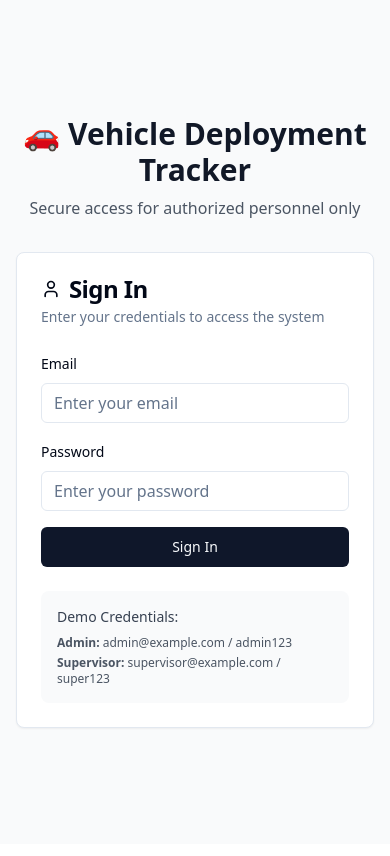
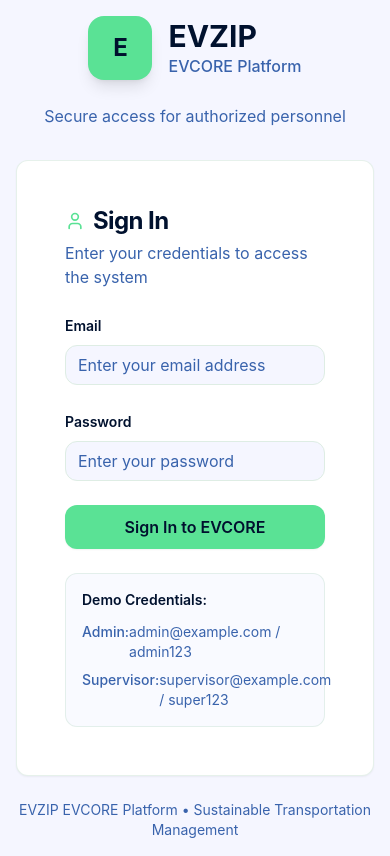
Before and after one commit to vishnuvardan2004/EVcore, a React (Vite) app: page /global-reports in a window 390 px wide. Built offline with nearby package versions, Linux system fonts and the light colour scheme.

Commit message:
Refactor: Apply EVZIP visual theme
Update the application's visual theme to match the EVZIP website's look and feel, including color palette, typography, button styles, card designs, navbar/sidebar styling, branding, background/contrast, and responsiveness, ensuring consistency across all pages.

```diff
--- a/src/components/MainLayout.tsx
+++ b/src/components/MainLayout.tsx
@@ -9,16 +9,22 @@ interface MainLayoutProps {
 export const MainLayout: React.FC<MainLayoutProps> = ({ children }) => {
   return (
     <div className="flex-1 flex flex-col">
-      {/* Header with sidebar trigger */}
-      <header className="h-12 flex items-center border-b bg-white px-4">
-        <SidebarTrigger className="h-8 w-8" />
-        <div className="ml-4">
-          <span className="text-lg font-semibold text-gray-900">EVCORE Platform</span>
+      {/* Header with EVZIP theme */}
+      <header className="evzip-navbar h-16 flex items-center px-6 shadow-sm">
+        <SidebarTrigger className="h-8 w-8 text-primary-foreground hover:bg-primary-foreground/10" />
+        <div className="ml-6 flex items-center gap-3">
+          <div className="w-8 h-8 bg-accent rounded-lg flex items-center justify-center">
+            <span className="text-sm font-bold text-accent-foreground">E</span>
+          </div>
+          <div>
+            <span className="text-lg font-bold text-primary-foreground">EVZIP</span>
+            <span className="text-sm text-primary-foreground/70 ml-2">Internal Platform</span>
+          </div>
         </div>
       </header>
 
-      {/* Main content */}
-      <main className="flex-1 overflow-auto">
+      {/* Main content with EVZIP background */}
+      <main className="flex-1 overflow-auto bg-background">
         {children}
       </main>
     </div>
--- a/src/components/NavigationSidebar.tsx
+++ b/src/components/NavigationSidebar.tsx
@@ -27,40 +27,40 @@ import { Button } from '@/components/ui/button';
 
 const menuItems = [
   {
-    title: "🏠 Home",
+    title: "Dashboard",
     url: "/",
     icon: Home,
-    description: "EVCORE Dashboard"
+    description: "EVCORE Home"
   },
   {
-    title: "Smart Widgets Dashboard",
+    title: "Smart Widgets",
     url: "/smart-widgets",
     icon: BarChart,
-    description: "Real-time metrics and widgets"
+    description: "Real-time metrics"
   },
   {
     title: "Global Reports",
     url: "/global-reports",
     icon: FileText,
-    description: "Export and view platform reports"
+    description: "Platform reports"
   },
   {
-    title: "Admin Module Toggle",
+    title: "Admin Settings",
     url: "/admin-toggle",
     icon: Settings,
-    description: "Enable/disable platform modules"
+    description: "Module management"
   },
   {
-    title: "Language Selector",
+    title: "Language",
     url: "/language",
     icon: Globe,
-    description: "Choose your language"
+    description: "Language settings"
   },
   {
     title: "Audit Logs",
     url: "/audit-logs",
     icon: FileCheck,
-    description: "View system activity logs"
+    description: "System activity"
   }
 ];
 
@@ -70,7 +70,6 @@ export const NavigationSidebar: React.FC = () => {
   const { user, logout } = useAuth();
 
   const handleLinkClick = () => {
-    // Auto-collapse sidebar on mobile after link click
     setOpenMobile(false);
   };
 
@@ -80,16 +79,31 @@ export const NavigationSidebar: React.FC = () => {
   };
 
   return (
-    <Sidebar className="border-r">
+    <Sidebar className="border-r border-sidebar-border bg-sidebar">
       <SidebarHeader>
-        <div className="px-4 py-3">
-          <h2 className="text-lg font-semibold text-sidebar-foreground">
-            🌐 EVCORE Platform
-          </h2>
+        <div className="px-4 py-6">
+          <div className="flex items-center gap-3 mb-4">
+            <div className="w-10 h-10 bg-sidebar-accent rounded-xl flex items-center justify-center">
+              <span className="text-xl font-bold text-sidebar-accent-foreground">E</span>
+            </div>
+            <div>
+              <h2 className="text-xl font-bold text-sidebar-foreground">
+                EVZIP
+              </h2>
+              <p className="text-sm text-sidebar-foreground/70">
+                EVCORE Platform
+              </p>
+            </div>
+          </div>
           {user && (
-            <p className="text-sm text-sidebar-foreground/70 mt-1">
-              Logged in as: {user.role === 'admin' ? 'Admin' : 'Supervisor'}
-            </p>
+            <div className="bg-sidebar-accent/10 rounded-lg p-3">
+              <p className="text-sm font-medium text-sidebar-foreground">
+                {user.role === 'admin' ? 'Administrator' : 'Supervisor'}
+              </p>
+              <p className="text-xs text-sidebar-foreground/60">
+                Access Level: {user.role}
+              </p>
+            </div>
           )}
         </div>
       </SidebarHeader>
@@ -103,16 +117,17 @@ export const NavigationSidebar: React.FC = () => {
                   <SidebarMenuButton
                     asChild
                     isActive={location.pathname === item.url}
+                    className="mx-2"
                   >
                     <Link
                       to={item.url}
                       onClick={handleLinkClick}
-                      className="flex items-center gap-3 px-3 py-2 rounded-lg transition-colors"
+                      className={`evzip-sidebar-item ${location.pathname === item.url ? 'active' : ''}`}
                     >
                       <item.icon className="w-5 h-5" />
                       <div className="flex flex-col">
                         <span className="font-medium">{item.title}</span>
-                        <span className="text-xs text-sidebar-foreground/70">
+                        <span className="text-xs opacity-70">
                           {item.description}
                         </span>
                       </div>
@@ -126,14 +141,14 @@ export const NavigationSidebar: React.FC = () => {
       </SidebarContent>
 
       <SidebarFooter>
-        <div className="p-4 border-t border-sidebar-border">
+        <div className="p-4">
           <Button
             onClick={handleLogout}
             variant="ghost"
-            className="w-full justify-start gap-3 text-red-600 hover:text-red-700 hover:bg-red-50"
+            className="w-full justify-start gap-3 text-red-400 hover:text-red-300 hover:bg-red-500/10 rounded-lg"
           >
             <LogOut className="w-5 h-5" />
-            <span>🔽 Logout</span>
+            <span className="font-medium">Sign Out</span>
           </Button>
         </div>
       </SidebarFooter>
--- a/src/components/ui/button.tsx
+++ b/src/components/ui/button.tsx
@@ -1,3 +1,4 @@
+
 import * as React from "react"
 import { Slot } from "@radix-ui/react-slot"
 import { cva, type VariantProps } from "class-variance-authority"
@@ -5,25 +6,25 @@ import { cva, type VariantProps } from "class-variance-authority"
 import { cn } from "@/lib/utils"
 
 const buttonVariants = cva(
-  "inline-flex items-center justify-center gap-2 whitespace-nowrap rounded-md text-sm font-medium ring-offset-background transition-colors focus-visible:outline-none focus-visible:ring-2 focus-visible:ring-ring focus-visible:ring-offset-2 disabled:pointer-events-none disabled:opacity-50 [&_svg]:pointer-events-none [&_svg]:size-4 [&_svg]:shrink-0",
+  "inline-flex items-center justify-center gap-2 whitespace-nowrap rounded-xl text-sm font-semibold ring-offset-background transition-all duration-200 focus-visible:outline-none focus-visible:ring-2 focus-visible:ring-ring focus-visible:ring-offset-2 disabled:pointer-events-none disabled:opacity-50 hover:scale-105 [&_svg]:pointer-events-none [&_svg]:size-4 [&_svg]:shrink-0",
   {
     variants: {
       variant: {
-        default: "bg-primary text-primary-foreground hover:bg-primary/90",
+        default: "bg-accent text-accent-foreground hover:bg-accent/90 shadow-sm",
         destructive:
-          "bg-destructive text-destructive-foreground hover:bg-destructive/90",
+          "bg-destructive text-destructive-foreground hover:bg-destructive/90 shadow-sm",
         outline:
-          "border border-input bg-background hover:bg-accent hover:text-accent-foreground",
+          "border-2 border-accent bg-background hover:bg-accent hover:text-accent-foreground shadow-sm",
         secondary:
-          "bg-secondary text-secondary-foreground hover:bg-secondary/80",
-        ghost: "hover:bg-accent hover:text-accent-foreground",
-        link: "text-primary underline-offset-4 hover:underline",
+          "bg-primary text-primary-foreground hover:bg-primary/90 shadow-sm",
+        ghost: "hover:bg-accent/10 hover:text-accent-foreground",
+        link: "text-accent underline-offset-4 hover:underline font-medium",
       },
       size: {
-        default: "h-10 px-4 py-2",
-        sm: "h-9 rounded-md px-3",
-        lg: "h-11 rounded-md px-8",
-        icon: "h-10 w-10",
+        default: "h-11 px-6 py-3",
+        sm: "h-9 rounded-lg px-4 text-sm",
+        lg: "h-12 rounded-xl px-8 text-base",
+        icon: "h-11 w-11",
       },
     },
     defaultVariants: {
--- a/src/components/ui/card.tsx
+++ b/src/components/ui/card.tsx
@@ -1,3 +1,4 @@
+
 import * as React from "react"
 
 import { cn } from "@/lib/utils"
@@ -9,7 +10,7 @@ const Card = React.forwardRef<
   <div
     ref={ref}
     className={cn(
-      "rounded-lg border bg-card text-card-foreground shadow-sm",
+      "rounded-xl border border-border/50 bg-card text-card-foreground shadow-sm transition-all duration-200 hover:shadow-md",
       className
     )}
     {...props}
@@ -23,7 +24,7 @@ const CardHeader = React.forwardRef<
 >(({ className, ...props }, ref) => (
   <div
     ref={ref}
-    className={cn("flex flex-col space-y-1.5 p-6", className)}
+    className={cn("flex flex-col space-y-2 p-6", className)}
     {...props}
   />
 ))
@@ -36,7 +37,7 @@ const CardTitle = React.forwardRef<
   <h3
     ref={ref}
     className={cn(
-      "text-2xl font-semibold leading-none tracking-tight",
+      "text-2xl font-bold leading-none tracking-tight text-foreground",
       className
     )}
     {...props}
@@ -50,7 +51,7 @@ const CardDescription = React.forwardRef<
 >(({ className, ...props }, ref) => (
   <p
     ref={ref}
-    className={cn("text-sm text-muted-foreground", className)}
+    className={cn("text-base text-muted-foreground", className)}
     {...props}
   />
 ))
--- a/src/index.css
+++ b/src/index.css
@@ -1,94 +1,89 @@
+
 @tailwind base;
 @tailwind components;
 @tailwind utilities;
 
-/* Definition of the design system. All colors, gradients, fonts, etc should be defined here. */
+/* EVZIP Design System - Colors, gradients, fonts, etc */
 
 @layer base {
   :root {
-    --background: 0 0% 100%;
-    --foreground: 222.2 84% 4.9%;
+    --background: 233 100% 98%; /* Soft Aqua Background #E9FFF8 */
+    --foreground: 218 100% 9%; /* Dark Navy #0C0C2E */
 
     --card: 0 0% 100%;
-    --card-foreground: 222.2 84% 4.9%;
+    --card-foreground: 218 100% 9%;
 
     --popover: 0 0% 100%;
-    --popover-foreground: 222.2 84% 4.9%;
+    --popover-foreground: 218 100% 9%;
 
-    --primary: 222.2 47.4% 11.2%;
-    --primary-foreground: 210 40% 98%;
+    --primary: 218 100% 9%; /* Dark Navy #0C0C2E */
+    --primary-foreground: 0 0% 100%;
 
-    --secondary: 210 40% 96.1%;
-    --secondary-foreground: 222.2 47.4% 11.2%;
+    --secondary: 146 70% 62%; /* EV Green #60D394 */
+    --secondary-foreground: 218 100% 9%;
 
-    --muted: 210 40% 96.1%;
-    --muted-foreground: 215.4 16.3% 46.9%;
+    --muted: 233 100% 96%;
+    --muted-foreground: 218 50% 45%;
 
-    --accent: 210 40% 96.1%;
-    --accent-foreground: 222.2 47.4% 11.2%;
+    --accent: 146 70% 62%; /* EV Green #60D394 */
+    --accent-foreground: 218 100% 9%;
 
     --destructive: 0 84.2% 60.2%;
-    --destructive-foreground: 210 40% 98%;
+    --destructive-foreground: 0 0% 100%;
 
-    --border: 214.3 31.8% 91.4%;
-    --input: 214.3 31.8% 91.4%;
-    --ring: 222.2 84% 4.9%;
+    --border: 146 30% 85%;
+    --input: 146 30% 90%;
+    --ring: 146 70% 62%;
 
-    --radius: 0.5rem;
+    --radius: 0.75rem; /* More rounded for modern look */
 
-    --sidebar-background: 0 0% 98%;
-
-    --sidebar-foreground: 240 5.3% 26.1%;
-
-    --sidebar-primary: 240 5.9% 10%;
-
-    --sidebar-primary-foreground: 0 0% 98%;
-
-    --sidebar-accent: 240 4.8% 95.9%;
-
-    --sidebar-accent-foreground: 240 5.9% 10%;
-
-    --sidebar-border: 220 13% 91%;
-
-    --sidebar-ring: 217.2 91.2% 59.8%;
+    --sidebar-background: 218 100% 9%; /* Dark Navy */
+    --sidebar-foreground: 0 0% 100%;
+    --sidebar-primary: 146 70% 62%; /* EV Green */
+    --sidebar-primary-foreground: 218 100% 9%;
+    --sidebar-accent: 146 70% 62%;
+    --sidebar-accent-foreground: 0 0% 100%;
+    --sidebar-border: 218 80% 15%;
+    --sidebar-ring: 146 70% 62%;
   }
 
   .dark {
-    --background: 222.2 84% 4.9%;
-    --foreground: 210 40% 98%;
+    --background: 218 100% 9%;
+    --foreground: 0 0% 100%;
 
-    --card: 222.2 84% 4.9%;
-    --card-foreground: 210 40% 98%;
+    --card: 218 90% 12%;
+    --card-foreground: 0 0% 100%;
 
-    --popover: 222.2 84% 4.9%;
-    --popover-foreground: 210 40% 98%;
+    --popover: 218 90% 12%;
+    --popover-foreground: 0 0% 100%;
 
-    --primary: 210 40% 98%;
-    --primary-foreground: 222.2 47.4% 11.2%;
+    --primary: 146 70% 62%;
+    --primary-foreground: 218 100% 9%;
 
-    --secondary: 217.2 32.6% 17.5%;
-    --secondary-foreground: 210 40% 98%;
+    --secondary: 218 80% 15%;
+    --secondary-foreground: 0 0% 100%;
 
-    --muted: 217.2 32.6% 17.5%;
-    --muted-foreground: 215 20.2% 65.1%;
+    --muted: 218 80% 15%;
+    --muted-foreground: 218 30% 70%;
 
-    --accent: 217.2 32.6% 17.5%;
-    --accent-foreground: 210 40% 98%;
+    --accent: 146 70% 62%;
+    --accent-foreground: 218 100% 9%;
 
     --destructive: 0 62.8% 30.6%;
-    --destructive-foreground: 210 40% 98%;
+    --destructive-foreground: 0 0% 100%;
 
-    --border: 217.2 32.6% 17.5%;
-    --input: 217.2 32.6% 17.5%;
-    --ring: 212.7 26.8% 83.9%;
-    --sidebar-background: 240 5.9% 10%;
-    --sidebar-foreground: 240 4.8% 95.9%;
-    --sidebar-primary: 224.3 76.3% 48%;
-    --sidebar-primary-foreground: 0 0% 100%;
-    --sidebar-accent: 240 3.7% 15.9%;
-    --sidebar-accent-foreground: 240 4.8% 95.9%;
-    --sidebar-border: 240 3.7% 15.9%;
-    --sidebar-ring: 217.2 91.2% 59.8%;
+    --border: 218 80% 15%;
+    --input: 218 80% 15%;
+    --ring: 146 70% 62%;
+
+    --sidebar-background: 218 100% 9%;
+    --sidebar-foreground: 0 0% 100%;
+    --sidebar-primary: 146 70% 62%;
+    --sidebar-primary-foreground: 218 100% 9%;
+    --sidebar-accent: 146 70% 62%;
+    --sidebar-accent-foreground: 0 0% 100%;
+    --sidebar-border: 218 80% 15%;
+    --sidebar-ring: 146 70% 62%;
   }
 }
 
@@ -99,5 +94,36 @@
 
   body {
     @apply bg-background text-foreground;
+    font-family: 'Inter', 'Segoe UI', 'Roboto', sans-serif;
+    font-weight: 400;
+  }
+
+  h1, h2, h3, h4, h5, h6 {
+    font-weight: 700;
+    font-family: 'Inter', 'Segoe UI', 'Roboto', sans-serif;
+    color: hsl(var(--foreground));
   }
 }
+
+/* EVZIP Custom Components */
+@layer components {
+  .evzip-button {
+    @apply bg-accent text-accent-foreground hover:bg-accent/90 rounded-xl px-6 py-3 font-semibold transition-all duration-200 hover:scale-105 shadow-sm;
+  }
+
+  .evzip-card {
+    @apply bg-card text-card-foreground rounded-xl shadow-sm border border-border/50 p-6 transition-all duration-200 hover:shadow-md;
+  }
+
+  .evzip-navbar {
+    @apply bg-primary text-primary-foreground border-b border-primary/20;
+  }
+
+  .evzip-sidebar-item {
+    @apply flex items-center gap-3 px-4 py-3 rounded-lg transition-all duration-200 hover:bg-sidebar-accent hover:text-sidebar-accent-foreground;
+  }
+
+  .evzip-sidebar-item.active {
+    @apply bg-sidebar-accent text-sidebar-accent-foreground font-semibold;
+  }
+}
--- a/src/pages/Dashboard.tsx
+++ b/src/pages/Dashboard.tsx
@@ -2,6 +2,7 @@
 import React from 'react';
 import { useNavigate } from 'react-router-dom';
 import { Card, CardContent, CardDescription, CardHeader, CardTitle } from '@/components/ui/card';
+import { Badge } from '@/components/ui/badge';
 
 interface SubPlatform {
   id: string;
@@ -81,41 +82,54 @@ const Dashboard = () => {
   };
 
   return (
-    <div className="min-h-screen bg-gray-50">
-      <div className="max-w-7xl mx-auto px-4 sm:px-6 lg:px-8 py-8">
-        <div className="mb-8">
-          <h2 className="text-3xl font-bold text-gray-900 mb-2">EVCORE Dashboard</h2>
-          <p className="text-gray-600">Select a platform to get started with your operations</p>
+    <div className="min-h-screen bg-background">
+      <div className="max-w-7xl mx-auto px-4 sm:px-6 lg:px-8 py-12">
+        {/* Hero Section */}
+        <div className="text-center mb-12">
+          <div className="flex items-center justify-center gap-4 mb-6">
+            <div className="w-16 h-16 bg-accent rounded-2xl flex items-center justify-center shadow-lg">
+              <span className="text-2xl font-bold text-accent-foreground">E</span>
+            </div>
+            <div className="text-left">
+              <h1 className="text-4xl font-bold text-foreground">EVZIP</h1>
+              <p className="text-lg text-muted-foreground font-medium">EVCORE Platform</p>
+            </div>
+          </div>
+          <p className="text-xl text-muted-foreground max-w-2xl mx-auto">
+            Streamline your electric vehicle operations with our comprehensive management platform
+          </p>
         </div>
 
         {/* Platform Cards Grid */}
-        <div className="grid grid-cols-1 md:grid-cols-2 lg:grid-cols-3 gap-6">
+        <div className="grid grid-cols-1 md:grid-cols-2 lg:grid-cols-3 gap-8">
           {subPlatforms.map((platform) => (
             <Card
               key={platform.id}
-              className={`transition-all duration-200 hover:shadow-lg hover:scale-105 cursor-pointer ${
+              className={`evzip-card transition-all duration-300 hover:scale-105 cursor-pointer border-2 ${
                 platform.isActive
-                  ? 'hover:border-blue-500 bg-white'
-                  : 'bg-gray-50 opacity-75 cursor-not-allowed'
+                  ? 'hover:border-accent bg-card shadow-lg'
+                  : 'bg-muted/30 opacity-75 cursor-not-allowed hover:scale-100'
               }`}
               onClick={() => handleCardClick(platform)}
             >
               <CardHeader className="text-center pb-4">
-                <div className="text-4xl mb-2">{platform.icon}</div>
-                <CardTitle className={`text-lg ${platform.isActive ? 'text-gray-900' : 'text-gray-500'}`}>
+                <div className="text-5xl mb-4">{platform.icon}</div>
+                <CardTitle className={`text-xl ${platform.isActive ? 'text-foreground' : 'text-muted-foreground'}`}>
                   {platform.title}
                 </CardTitle>
               </CardHeader>
               <CardContent className="text-center">
-                <CardDescription className={`${platform.isActive ? 'text-gray-600' : 'text-gray-400'}`}>
+                <CardDescription className={`text-base mb-4 ${platform.isActive ? 'text-muted-foreground' : 'text-muted-foreground/70'}`}>
                   {platform.description}
                 </CardDescription>
-                {!platform.isActive && (
-                  <div className="mt-3">
-                    <span className="inline-flex items-center px-2.5 py-0.5 rounded-full text-xs font-medium bg-yellow-100 text-yellow-800">
-                      Coming Soon
-                    </span>
-                  </div>
+                {platform.isActive ? (
+                  <Badge variant="secondary" className="bg-accent/10 text-accent border-accent/20 font-semibold">
+                    Active
+                  </Badge>
+                ) : (
+                  <Badge variant="outline" className="bg-yellow-50 text-yellow-600 border-yellow-200 font-semibold">
+                    Coming Soon
+                  </Badge>
                 )}
               </CardContent>
             </Card>
@@ -123,10 +137,18 @@ const Dashboard = () => {
         </div>
 
         {/* Footer Info */}
-        <div className="mt-12 text-center">
-          <p className="text-gray-500 text-sm">
-            EVCORE Platform - Streamlining Operations Management
-          </p>
+        <div className="mt-16 text-center">
+          <div className="bg-card rounded-2xl p-8 shadow-sm border border-border/50">
+            <h3 className="text-lg font-bold text-foreground mb-2">EVZIP EVCORE Platform</h3>
+            <p className="text-muted-foreground">
+              Powering sustainable transportation through intelligent fleet management
+            </p>
+            <div className="flex justify-center gap-4 mt-4 text-sm text-muted-foreground">
+              <span>• Real-time Tracking</span>
+              <span>• Automated Reporting</span>
+              <span>• Offline-ready</span>
+            </div>
+          </div>
         </div>
       </div>
     </div>
--- a/src/pages/Login.tsx
+++ b/src/pages/Login.tsx
@@ -39,23 +39,29 @@ const Login = () => {
   };
 
   return (
-    <div className="min-h-screen bg-gray-50 flex items-center justify-center p-4">
+    <div className="min-h-screen bg-background flex items-center justify-center p-4">
       <div className="w-full max-w-md">
-        {/* App Title/Logo */}
+        {/* EVZIP Brand Header */}
         <div className="text-center mb-8">
-          <h1 className="text-3xl font-bold text-gray-900 mb-2">
-            🚗 Vehicle Deployment Tracker
-          </h1>
-          <p className="text-gray-600">
-            Secure access for authorized personnel only
+          <div className="flex items-center justify-center gap-4 mb-6">
+            <div className="w-16 h-16 bg-accent rounded-2xl flex items-center justify-center shadow-lg">
+              <span className="text-2xl font-bold text-accent-foreground">E</span>
+            </div>
+            <div className="text-left">
+              <h1 className="text-3xl font-bold text-foreground">EVZIP</h1>
+              <p className="text-muted-foreground font-medium">EVCORE Platform</p>
+            </div>
+          </div>
+          <p className="text-muted-foreground">
+            Secure access for authorized personnel
           </p>
         </div>
 
         {/* Login Form */}
-        <Card>
+        <Card className="evzip-card">
           <CardHeader>
-            <CardTitle className="flex items-center gap-2">
-              <User className="w-5 h-5" />
+            <CardTitle className="flex items-center gap-2 text-foreground">
+              <User className="w-5 h-5 text-accent" />
               Sign In
             </CardTitle>
             <CardDescription>
@@ -63,10 +69,10 @@ const Login = () => {
             </CardDescription>
           </CardHeader>
           <CardContent>
-            <form onSubmit={handleSubmit} className="space-y-4">
+            <form onSubmit={handleSubmit} className="space-y-6">
               {/* Error Message Area */}
               {error && (
-                <Alert variant="destructive">
+                <Alert variant="destructive" className="border-red-200 bg-red-50">
                   <AlertCircle className="h-4 w-4" />
                   <AlertDescription>{error}</AlertDescription>
                 </Alert>
@@ -74,22 +80,23 @@ const Login = () => {
 
               {/* Email Input */}
               <div className="space-y-2">
-                <Label htmlFor="email">Email</Label>
+                <Label htmlFor="email" className="text-foreground font-semibold">Email</Label>
                 <Input
                   id="email"
                   name="email"
                   type="email"
                   value={formData.email}
                   onChange={handleInputChange}
-                  placeholder="Enter your email"
+                  placeholder="Enter your email address"
                   required
                   disabled={isLoading}
+                  className="rounded-xl border-input focus:border-accent focus:ring-accent"
                 />
               </div>
 
               {/* Password Input */}
               <div className="space-y-2">
-                <Label htmlFor="password">Password</Label>
+                <Label htmlFor="password" className="text-foreground font-semibold">Password</Label>
                 <Input
                   id="password"
                   name="password"
@@ -99,29 +106,43 @@ const Login = () => {
                   placeholder="Enter your password"
                   required
                   disabled={isLoading}
+                  className="rounded-xl border-input focus:border-accent focus:ring-accent"
                 />
               </div>
 
               {/* Login Button */}
               <Button
                 type="submit"
-                className="w-full"
+                className="evzip-button w-full text-base py-3"
                 disabled={isLoading}
               >
-                {isLoading ? 'Signing in...' : 'Sign In'}
+                {isLoading ? 'Signing in...' : 'Sign In to EVCORE'}
               </Button>
             </form>
 
             {/* Demo Credentials */}
-            <div className="mt-6 p-4 bg-gray-50 rounded-lg">
-              <p className="text-sm font-medium text-gray-700 mb-2">Demo Credentials:</p>
-              <div className="text-xs text-gray-600 space-y-1">
-                <p><strong>Admin:</strong> admin@example.com / admin123</p>
-                <p><strong>Supervisor:</strong> supervisor@example.com / super123</p>
+            <div className="mt-6 p-4 bg-muted/30 rounded-xl border border-border/50">
+              <p className="text-sm font-semibold text-foreground mb-3">Demo Credentials:</p>
+              <div className="text-sm text-muted-foreground space-y-2">
+                <div className="flex justify-between">
+                  <span className="font-medium">Admin:</span>
+                  <span>admin@example.com / admin123</span>
+                </div>
+                <div className="flex justify-between">
+                  <span className="font-medium">Supervisor:</span>
+                  <span>supervisor@example.com / super123</span>
+                </div>
               </div>
             </div>
           </CardContent>
         </Card>
+
+        {/* Footer */}
+        <div className="mt-6 text-center">
+          <p className="text-sm text-muted-foreground">
+            EVZIP EVCORE Platform • Sustainable Transportation Management
+          </p>
+        </div>
       </div>
     </div>
   );
```
